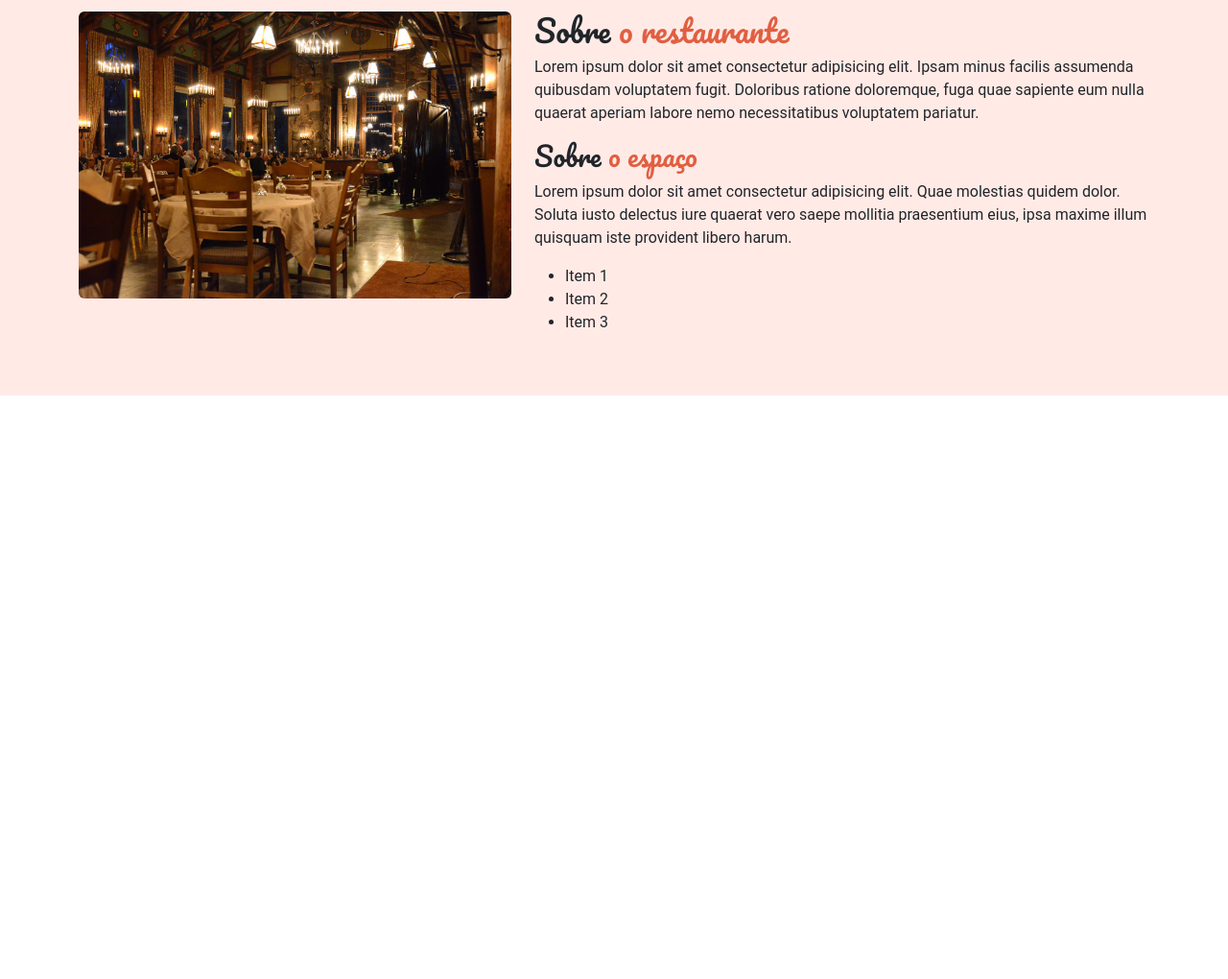
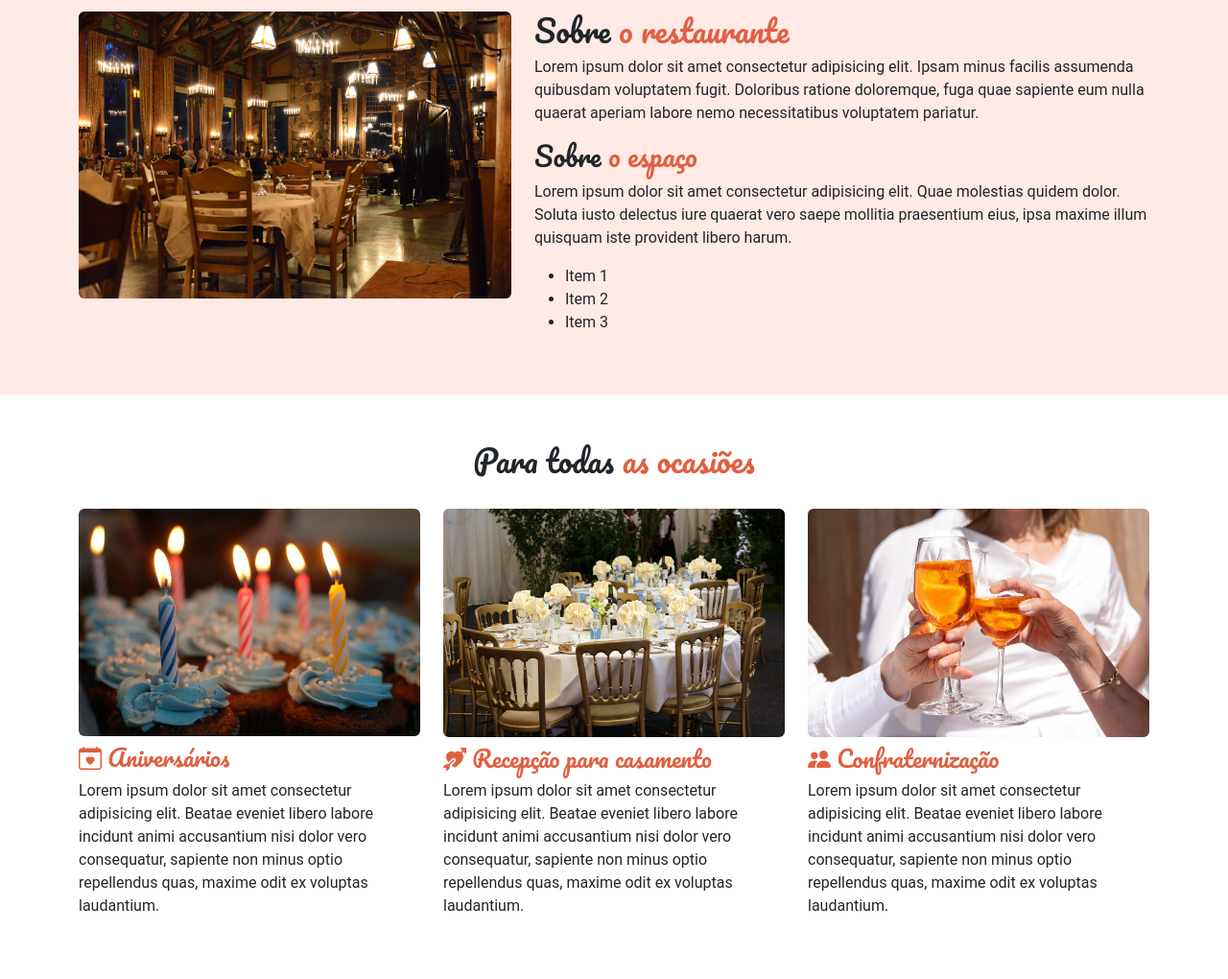
Before and after one commit to JoaoVictorAngelo/Ebac_Fullstack, a plain HTML site: page projetos/Ebac Restaurante/index.html in a window 1280 px wide. Shown: the part 884-1904 px from the top of the page at 96% size. Before the commit the page ends 1296 px from the top, so only its background shows below. Drawn offline with nearby package versions, Linux system fonts and the light colour scheme.

Commit message:
section eventos finalizada

```diff
--- a/projetos/Ebac Restaurante/index.html
+++ b/projetos/Ebac Restaurante/index.html
@@ -27,7 +27,7 @@
                         </a>
                     </li>
                     <li class="nav-item fw-bold">
-                        <a href="#" class="nav-link"><i class="bi bi-calendar-check me-1"></i>
+                        <a href="#eventos" class="nav-link"><i class="bi bi-calendar-check me-1"></i>
                             Eventos
                         </a>
                     </li>
@@ -79,9 +79,9 @@
                             <img src="images/restaurante.jpg" class="d-block w-100 rounded" alt="Foto espaço interno do restaurante">
                         </div>
                         <div class="col-md-7">
-                            <h2 class="section-title">Sobre <span>o restaurante</span></h2>
+                            <h2 class="section-title">Sobre <span class="text-colored">o restaurante</span></h2>
                             <p>Lorem ipsum dolor sit amet consectetur adipisicing elit. Ipsam minus facilis assumenda quibusdam voluptatem fugit. Doloribus ratione doloremque, fuga quae sapiente eum nulla quaerat aperiam labore nemo necessitatibus voluptatem pariatur.</p>
-                            <h3 class="section-title">Sobre <span>o espaço</span></h3>
+                            <h3 class="section-title">Sobre <span class="text-colored">o espaço</span></h3>
                             <p>Lorem ipsum dolor sit amet consectetur adipisicing elit. Quae molestias quidem dolor. Soluta iusto delectus iure quaerat vero saepe mollitia praesentium eius, ipsa maxime illum quisquam iste provident libero harum.</p>
                             <ul>
                                 <li>Item 1</li>
@@ -92,8 +92,41 @@
                     </div>
                 </div>
             </div>
+        </section>
+        <section id="eventos" class="pt-5 pb-5">
+            <div class="container">
+                <div class="row">
+                    <h2 class="section-title text-center">Para todas <span class="text-colored">as ocasiões</span></h2>
+                </div>
+                <div class="row mt-4">
+                    <div class="col-md-4">
+                        <img src="images/eventos/aniversario.jpg" class="w-100 d-block mb-2 rounded" alt="Bolo com velas infantil">
+                        <h3 class="section-title text-colored fs-4">
+                            <i class="bi bi-calendar-heart"></i>
+                            Aniversários
+                        </h3>
+                        <p>Lorem ipsum dolor sit amet consectetur adipisicing elit. Beatae eveniet libero labore incidunt animi accusantium nisi dolor vero consequatur, sapiente non minus optio repellendus quas, maxime odit ex voluptas laudantium.</p>
+                    </div>
+                    <div class="col-md-4">
+                        <img src="images/eventos/casamento.jpg" class="w-100 d-block mb-2 rounded" alt="Mesa posta de casamento">
+                        <h3 class="section-title text-colored fs-4">
+                            <i class="bi bi-arrow-through-heart-fill"></i>
+                            Recepção para casamento
+                        </h3>
+                        <p>Lorem ipsum dolor sit amet consectetur adipisicing elit. Beatae eveniet libero labore incidunt animi accusantium nisi dolor vero consequatur, sapiente non minus optio repellendus quas, maxime odit ex voluptas laudantium.</p>
+                    </div>
+                    <div class="col-md-4">
+                        <img src="images/eventos/confraternizacoes.jpg" class="w-100 d-block mb-2 rounded" alt="Duas taças fanzendo um brinde">
+                        <h3 class="section-title text-colored fs-4">
+                            <i class="bi bi-people-fill"></i>
+                            Confraternização
+                        </h3>
+                        <p>Lorem ipsum dolor sit amet consectetur adipisicing elit. Beatae eveniet libero labore incidunt animi accusantium nisi dolor vero consequatur, sapiente non minus optio repellendus quas, maxime odit ex voluptas laudantium.</p>
+                    </div>
+                </div>
+            </div>
+        </section>
     </div>
-    </section>
     <script src="https://cdn.jsdelivr.net/npm/bootstrap@5.3.3/dist/js/bootstrap.bundle.min.js"></script>
 </body>
 </html>
--- a/projetos/Ebac Restaurante/main.css
+++ b/projetos/Ebac Restaurante/main.css
@@ -32,3 +32,7 @@ body {
 #sobre-o-restaurante {
     background-color: #ffeae6;
 }
+
+.text-colored {
+    color: #e15f41;
+}
```
